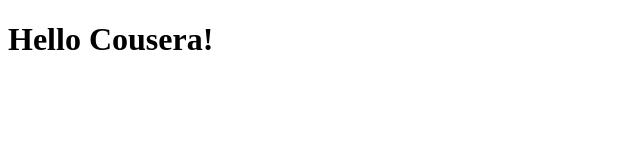
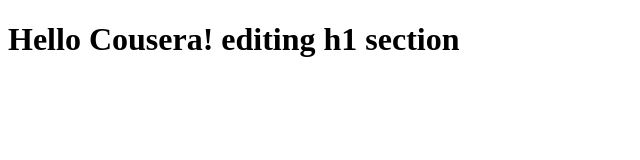
Before and after one commit to Serenacancode/Coursera_web_dev, a plain HTML site: page index.html in a window 1280 px wide. Shown: the whole page, without its empty margins (0-640 px from the left). Drawn offline with Linux system fonts and the light colour scheme.

Commit message:
add a small change

```diff
--- a/index.html
+++ b/index.html
@@ -6,7 +6,7 @@
     <title>Hello Coursera!</title>
 </head>
 <body>
-    <h1>Hello Cousera!</h1>
+    <h1>Hello Cousera! editing h1 section</h1>
 
 </body>
 </html>
```
